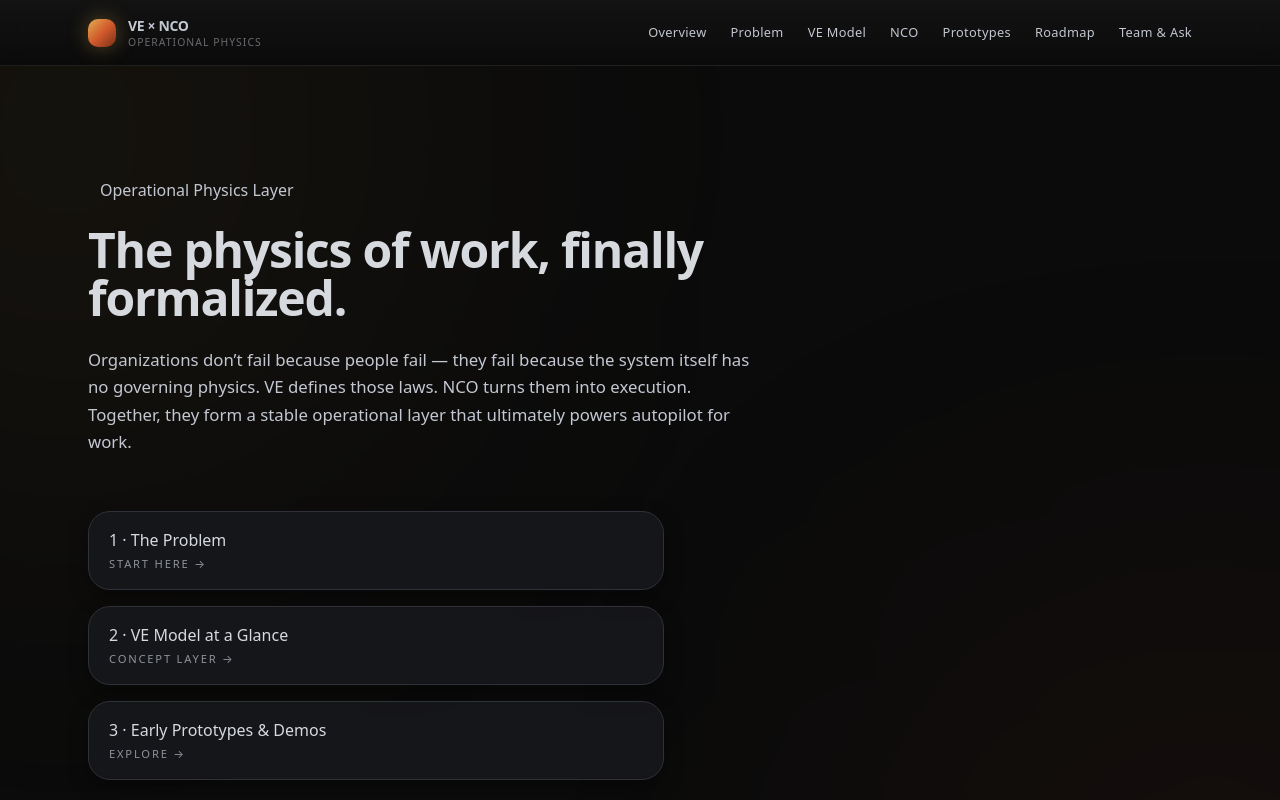
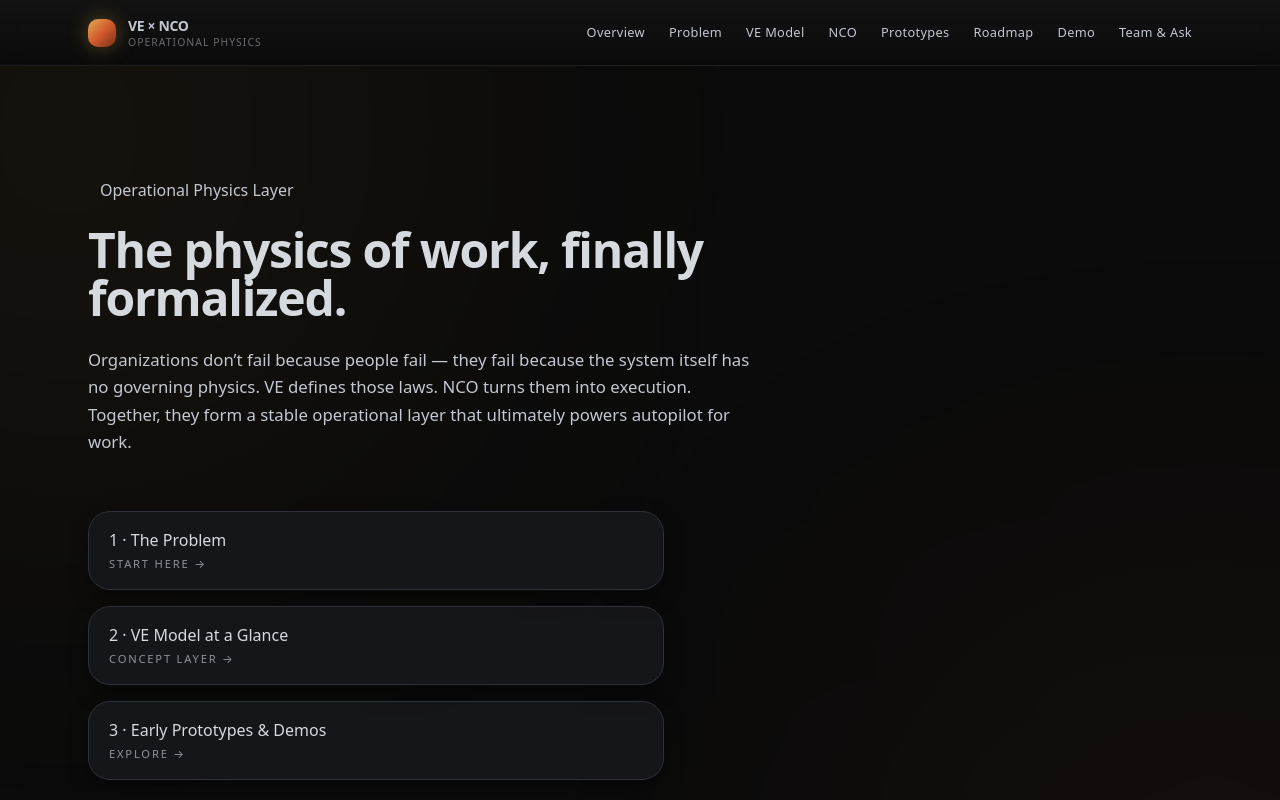
Before and after one commit to VertandErnie/vexnco-site, a Next.js app: page / in a window 1280 px wide. Shown: the top 800 px of the page. Built offline with nearby package versions, Linux system fonts and the light colour scheme.

Commit message:
Update layout.jsx

```diff
--- a/app/layout.jsx
+++ b/app/layout.jsx
@@ -3,7 +3,7 @@ import "./globals.css";
 export const metadata = {
   title: "VE × NCO – Private Prototype",
   description:
-    "VE operational physics and NCO execution model — private concept portal."
+    "VE operational physics and NCO execution model — private concept portal.",
 };
 
 export default function RootLayout({ children }) {
@@ -57,6 +57,7 @@ export default function RootLayout({ children }) {
                   ["NCO", "/nco"],
                   ["Prototypes", "/prototypes"],
                   ["Roadmap", "/roadmap"],
+                  ["Demo", "/demo"],
                   ["Team & Ask", "/team"],
                 ].map(([label, href]) => (
                   <a
```
